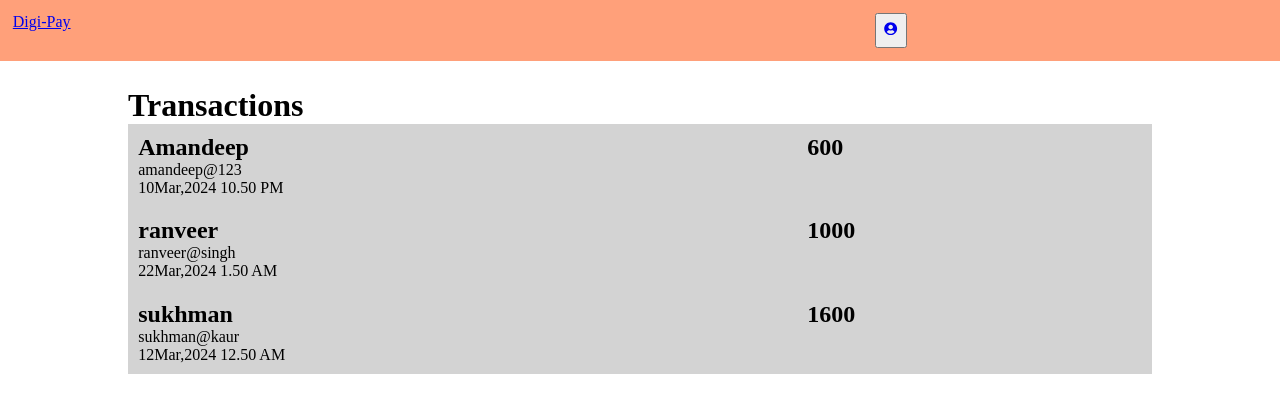
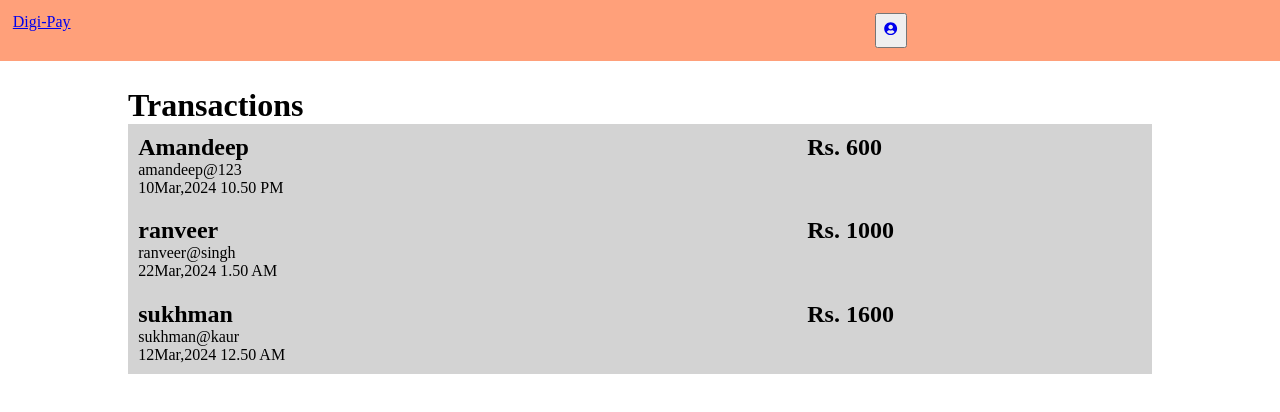
Before and after one commit to sarb001/Pay-me-Now, a React (Vite) app in the folder frontend/: page /alltransaction in a window 1280 px wide. Shown: the top 412 px of the page. Built offline with nearby package versions, Linux system fonts and the light colour scheme.

Commit message:
transactions schema creating

```diff
--- a/frontend/src/components/AllTransactions.jsx
+++ b/frontend/src/components/AllTransactions.jsx
@@ -38,7 +38,7 @@ const AllTransactions = () => {
                         </div>
 
                         <div>
-                            <h2> {i.payment} </h2>
+                            <h2> Rs. {i.payment} </h2>
                         </div>
 
                     </div>
--- a/frontend/src/components/UserOperations.jsx
+++ b/frontend/src/components/UserOperations.jsx
@@ -11,7 +11,7 @@ const UserOperations = () => {
             <div>
                 <button style = {{padding:'1%'}}>
                     <span> <FaCircleArrowRight /> </span>
-                    <Link to = "/users" > Send Money  </Link>
+                    <Link to = "/users" > Pay Money  </Link>
                 </button>
             </div>
 
```
Also changed, not shown: 1 other file (tests, documents, lock files or other folders).
